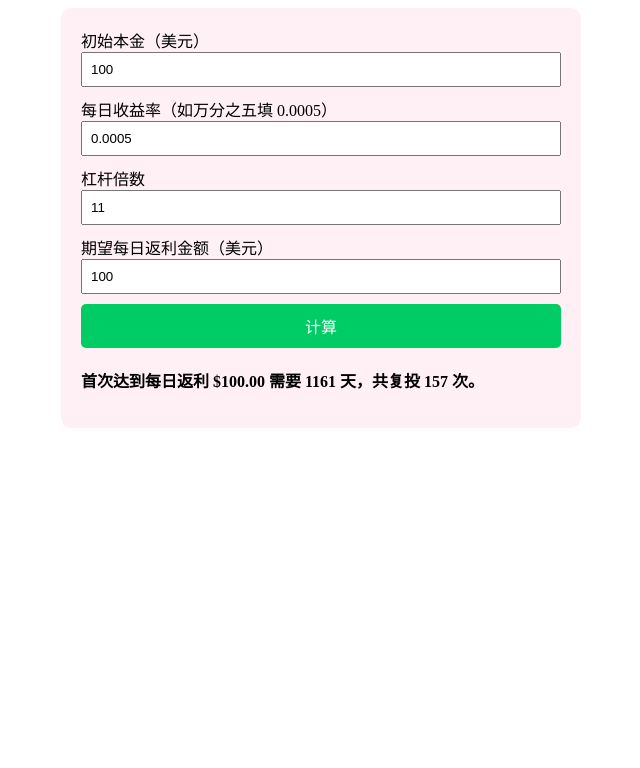
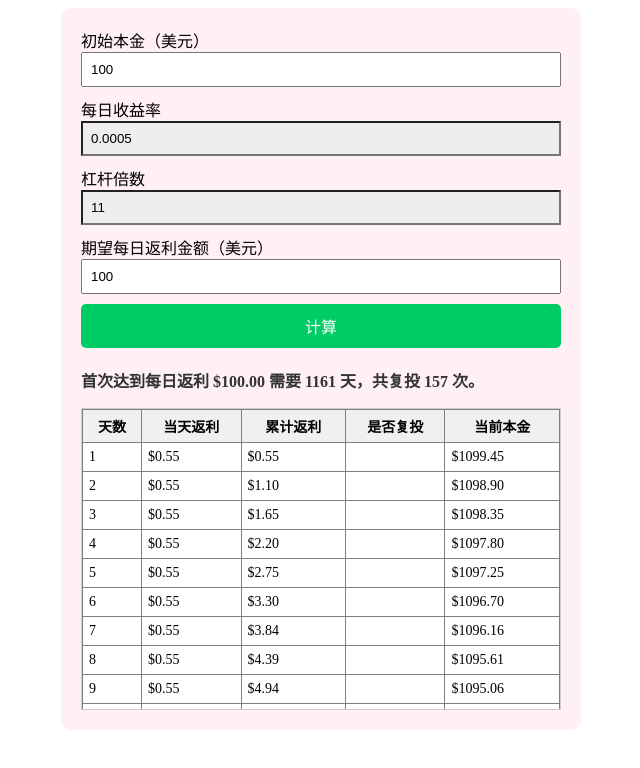
Before and after one commit to LiaoBin66/jsq, a plain HTML site: page index.html in a window 1280 px wide. Both pictures are taken after a click on the button "计算". Shown: the whole page, without its empty margins (319-959 px from the left). Drawn offline with Linux system fonts and the light colour scheme.

Commit message:
Add files via upload

```diff
--- a/index.html
+++ b/index.html
@@ -2,18 +2,18 @@
   <label>初始本金（美元）</label>
   <input type="number" id="initial" value="100" style="width:100%; padding:8px; margin-bottom:10px;" />
 
-  <label>每日收益率（如万分之五填 0.0005）</label>
-  <input type="number" id="rate" value="0.0005" step="0.0001" style="width:100%; padding:8px; margin-bottom:10px;" />
+  <label>每日收益率</label>
+  <input type="number" id="rate" value="0.0005" readonly style="width:100%; padding:8px; margin-bottom:10px; background-color:#eee;" />
 
   <label>杠杆倍数</label>
-  <input type="number" id="leverage" value="11" style="width:100%; padding:8px; margin-bottom:10px;" />
+  <input type="number" id="leverage" value="11" readonly style="width:100%; padding:8px; margin-bottom:10px; background-color:#eee;" />
 
   <label>期望每日返利金额（美元）</label>
   <input type="number" id="target" value="100" style="width:100%; padding:8px; margin-bottom:10px;" />
 
   <button onclick="calculate()" style="width:100%; background:#00cc66; color:white; padding:10px; font-size:16px; border:none; border-radius:5px;">计算</button>
 
-  <p id="output" style="margin-top: 20px; font-weight: bold;"></p>
+  <div id="output" style="margin-top: 20px;"></div>
 </div>
 
 <script>
@@ -25,22 +25,68 @@ function calculate() {
 
   let capital = initial * leverage;
   let totalReturn = 0;
+  let reinvests = 0;
   let days = 0;
-  let reinvests = 0;
+  let logRows = [];
+
+  let cumulativeReturn = 0;
 
   while (capital * rate < targetReturn) {
-    let todayReturn = capital * rate;
-    totalReturn += todayReturn;
-    capital -= todayReturn;
+    days++;
+    let dailyReturn = capital * rate;
+    totalReturn += dailyReturn;
+    cumulativeReturn += dailyReturn;
+    capital -= dailyReturn;
+
+    let reinvestNow = false;
+    let reinvestAmount = 0;
     if (totalReturn >= 100) {
+      reinvestNow = true;
+      reinvestAmount = totalReturn;
       capital += totalReturn * leverage;
+      totalReturn = 0;
       reinvests++;
-      totalReturn = 0;
     }
-    days++;
+
+    logRows.push({
+      day: days,
+      return: dailyReturn,
+      reinvest: reinvestNow ? `$${reinvestAmount.toFixed(2)}` : '',
+      capital: capital,
+      cumulativeReturn: cumulativeReturn
+    });
   }
 
-  document.getElementById("output").innerText =
-    `首次达到每日返利 $${targetReturn.toFixed(2)} 需要 ${days} 天，共复投 ${reinvests} 次。`;
+  let resultHTML = `
+    <p style="font-weight:bold; color:#333;">
+      首次达到每日返利 $${targetReturn.toFixed(2)} 需要 ${days} 天，共复投 ${reinvests} 次。
+    </p>
+    <div style="max-height:300px; overflow:auto; border:1px solid #ccc;">
+      <table border="1" cellpadding="6" cellspacing="0" style="width:100%; font-size:14px; border-collapse: collapse; background:white;">
+        <thead style="position: sticky; top: 0; background: #f0f0f0;">
+          <tr>
+            <th>天数</th>
+            <th>当天返利</th>
+            <th>累计返利</th>
+            <th>是否复投</th>
+            <th>当前本金</th>
+          </tr>
+        </thead>
+        <tbody>
+          ${logRows.map(row => `
+            <tr>
+              <td>${row.day}</td>
+              <td>$${row.return.toFixed(2)}</td>
+              <td>$${row.cumulativeReturn.toFixed(2)}</td>
+              <td>${row.reinvest}</td>
+              <td>$${row.capital.toFixed(2)}</td>
+            </tr>
+          `).join('')}
+        </tbody>
+      </table>
+    </div>
+  `;
+
+  document.getElementById("output").innerHTML = resultHTML;
 }
 </script>
```
